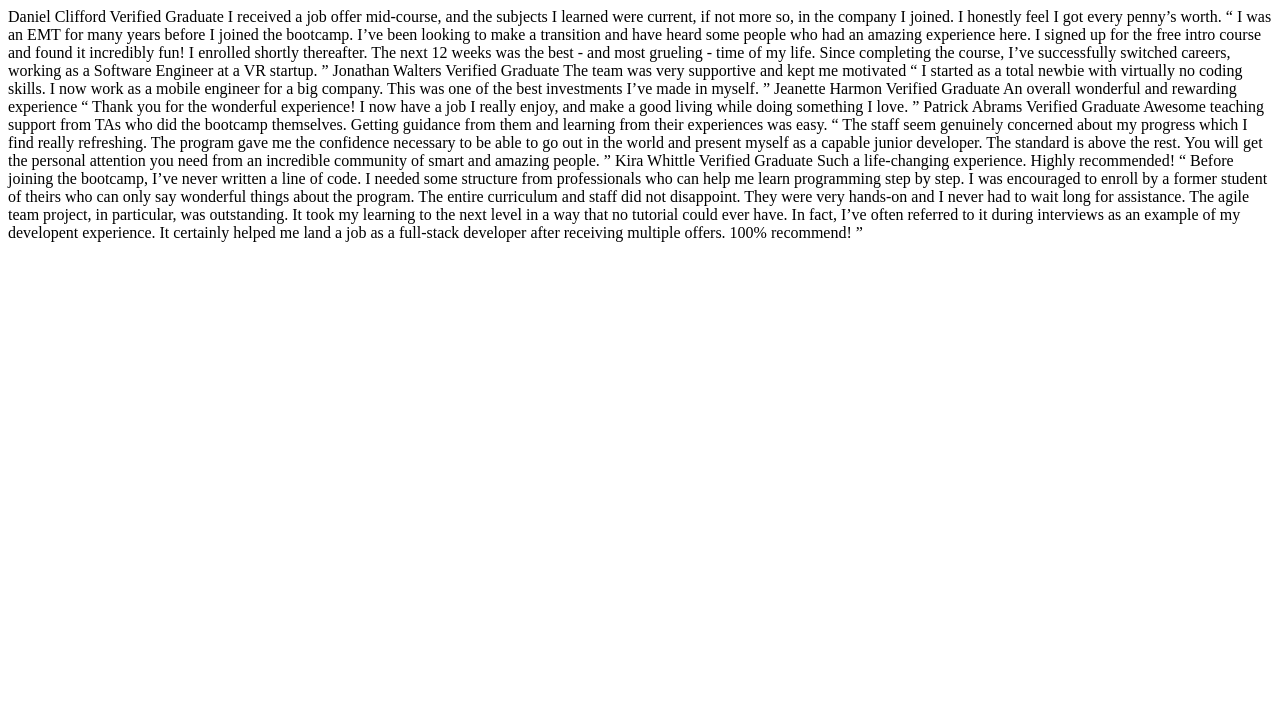
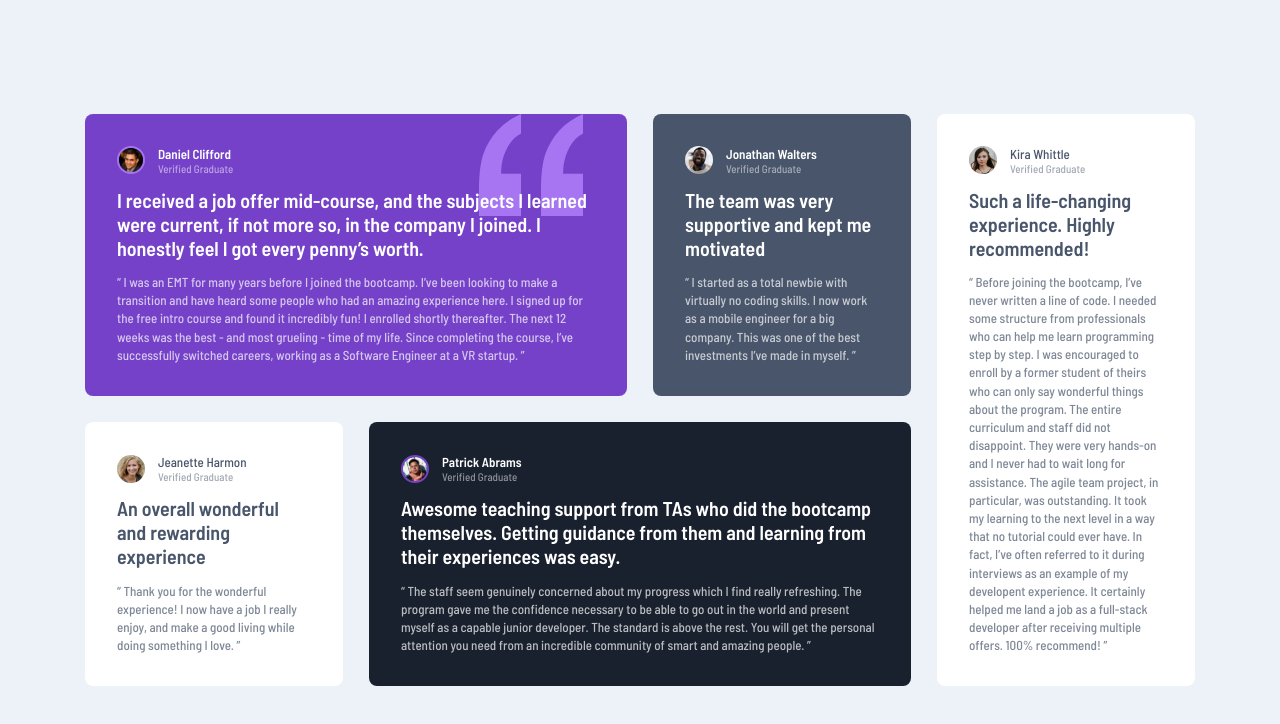
Before and after one commit to Steven-Ang/Frontend-Mentor-Testimonials-Grid-Section, a plain HTML site: page index.html in a window 1280 px wide. Drawn offline with Linux system fonts and the light colour scheme.

Commit message:
Add grid

```diff
--- a/index.html
+++ b/index.html
@@ -1,64 +1,159 @@
 <!DOCTYPE html>
 <html lang="en">
   <head>
-  <meta charset="UTF-8">
-  <meta name="viewport" content="width=device-width, initial-scale=1.0">
-  <link rel="icon" type="image/png" sizes="32x32" href="./images/favicon-32x32.png">
-  <link rel="stylesheet" href="main.css">
+    <meta charset="UTF-8" />
+    <meta name="viewport" content="width=device-width, initial-scale=1.0" />
+    <link
+      rel="icon"
+      type="image/png"
+      sizes="32x32"
+      href="./images/favicon-32x32.png"
+    />
+    <link rel="preconnect" href="https://fonts.googleapis.com" />
+    <link rel="preconnect" href="https://fonts.gstatic.com" crossorigin />
+    <link
+      href="https://fonts.googleapis.com/css2?family=Barlow+Semi+Condensed:wght@400;500;600&display=swap"
+      rel="stylesheet"
+    />
+    <link rel="stylesheet" href="main.css" />
     <title>Frontend Mentor | Testimonials grid section</title>
   </head>
   <body>
-  Daniel Clifford
-  Verified Graduate
-
-  I received a job offer mid-course, and the subjects I learned were current, if not more so,
-  in the company I joined. I honestly feel I got every penny’s worth.
-
-  “ I was an EMT for many years before I joined the bootcamp. I’ve been looking to make a
-  transition and have heard some people who had an amazing experience here. I signed up
-  for the free intro course and found it incredibly fun! I enrolled shortly thereafter.
-  The next 12 weeks was the best - and most grueling - time of my life. Since completing
-  the course, I’ve successfully switched careers, working as a Software Engineer at a VR startup. ”
-
-  Jonathan Walters
-  Verified Graduate
-
+    <main class="testimonials-container">
+      <article class="testimonial-card background-violet quote">
+        <div class="author-container">
+          <div class="author-image-container">
+            <img
+              class="author-image"
+              src="images/image-daniel.jpg"
+              alt="Daniel Clifford"
+            />
+          </div>
+          <div class="author-name-container">
+            <h2 class="author-name">Daniel Clifford</h2>
+            <p class="author-role">Verified Graduate</p>
+          </div>
+        </div>
+        <p class="testimonial-heading">
+          I received a job offer mid-course, and the subjects I learned were
+          current, if not more so, in the company I joined. I honestly feel I
+          got every penny’s worth.
+        </p>
+        <p class="testimonial-description">
+          “ I was an EMT for many years before I joined the bootcamp. I’ve been
+          looking to make a transition and have heard some people who had an
+          amazing experience here. I signed up for the free intro course and
+          found it incredibly fun! I enrolled shortly thereafter. The next 12
+          weeks was the best - and most grueling - time of my life. Since
+          completing the course, I’ve successfully switched careers, working as
+          a Software Engineer at a VR startup. ”
+        </p>
+      </article>
+      <article class="testimonial-card background-darkish-blue">
+        <div class="author-container">
+          <div class="author-image-container">
+            <img
+              class="author-image"
+              src="images/image-jonathan.jpg"
+              alt="Jonathan Walters"
+            />
+          </div>
+          <div class="author-name-container">
+            <h2 class="author-name">Jonathan Walters</h2>
+            <p class="author-role">Verified Graduate</p>
+          </div>
+        </div>
+        <p class="testimonial-heading">
           The team was very supportive and kept me motivated
-
-  “ I started as a total newbie with virtually no coding skills. I now work as a mobile engineer
-  for a big company. This was one of the best investments I’ve made in myself. ”
-
-  Jeanette Harmon
-  Verified Graduate
-
+        </p>
+        <p class="testimonial-description">
+          “ I started as a total newbie with virtually no coding skills. I now
+          work as a mobile engineer for a big company. This was one of the best
+          investments I’ve made in myself. ”
+        </p>
+      </article>
+      <article class="testimonial-card background-white">
+        <div class="author-container">
+          <div class="author-image-container">
+            <img
+              class="author-image"
+              src="images/image-jeanette.jpg"
+              alt="Jeanette Harmon"
+            />
+          </div>
+          <div class="author-name-container">
+            <h2 class="author-name">Jeanette Harmon</h2>
+            <p class="author-role">Verified Graduate</p>
+          </div>
+        </div>
+        <p class="testimonial-heading">
           An overall wonderful and rewarding experience
-
-  “ Thank you for the wonderful experience! I now have a job I really enjoy, and make a good living
-  while doing something I love. ”
-
-  Patrick Abrams
-  Verified Graduate
-
-  Awesome teaching support from TAs who did the bootcamp themselves. Getting guidance from them and
-  learning from their experiences was easy.
-
-  “ The staff seem genuinely concerned about my progress which I find really refreshing. The program
-  gave me the confidence necessary to be able to go out in the world and present myself as a capable
-  junior developer. The standard is above the rest. You will get the personal attention you need from
-  an incredible community of smart and amazing people. ”
-
-  Kira Whittle
-  Verified Graduate
-
+        </p>
+        <p class="testimonial-description">
+          “ Thank you for the wonderful experience! I now have a job I really
+          enjoy, and make a good living while doing something I love. ”
+        </p>
+      </article>
+      <article class="testimonial-card background-black">
+        <div class="author-container">
+          <div class="author-image-container">
+            <img
+              class="author-image"
+              src="images/image-patrick.jpg"
+              alt="Patrick Abrams"
+            />
+          </div>
+          <div class="author-name-container">
+            <h2 class="author-name">Patrick Abrams</h2>
+            <p class="author-role">Verified Graduate</p>
+          </div>
+        </div>
+        <p class="testimonial-heading">
+          Awesome teaching support from TAs who did the bootcamp themselves.
+          Getting guidance from them and learning from their experiences was
+          easy.
+        </p>
+        <p class="testimonial-description">
+          “ The staff seem genuinely concerned about my progress which I find
+          really refreshing. The program gave me the confidence necessary to be
+          able to go out in the world and present myself as a capable junior
+          developer. The standard is above the rest. You will get the personal
+          attention you need from an incredible community of smart and amazing
+          people. ”
+        </p>
+      </article>
+      <article class="testimonial-card background-white">
+        <div class="author-container">
+          <div class="author-image-container">
+            <img
+              class="author-image"
+              src="images/image-kira.jpg"
+              alt="  Kira Whittle
+"
+            />
+          </div>
+          <div class="author-name-container">
+            <h2 class="author-name">Kira Whittle</h2>
+            <p class="author-role">Verified Graduate</p>
+          </div>
+        </div>
+        <p class="testimonial-heading">
           Such a life-changing experience. Highly recommended!
-
-  “ Before joining the bootcamp, I’ve never written a line of code. I needed some structure from
-  professionals who can help me learn programming step by step. I was encouraged to enroll by a former
-  student of theirs who can only say wonderful things about the program. The entire curriculum and staff
-  did not disappoint. They were very hands-on and I never had to wait long for assistance. The agile team
-  project, in particular, was outstanding. It took my learning to the next level in a way that no tutorial
-  could ever have. In fact, I’ve often referred to it during interviews as an example of my developent
-  experience. It certainly helped me land a job as a full-stack developer after receiving multiple offers.
-  100% recommend! ”
+        </p>
+        <p class="testimonial-description">
+          “ Before joining the bootcamp, I’ve never written a line of code. I
+          needed some structure from professionals who can help me learn
+          programming step by step. I was encouraged to enroll by a former
+          student of theirs who can only say wonderful things about the program.
+          The entire curriculum and staff did not disappoint. They were very
+          hands-on and I never had to wait long for assistance. The agile team
+          project, in particular, was outstanding. It took my learning to the
+          next level in a way that no tutorial could ever have. In fact, I’ve
+          often referred to it during interviews as an example of my developent
+          experience. It certainly helped me land a job as a full-stack
+          developer after receiving multiple offers. 100% recommend! ”
+        </p>
+      </article>
+    </main>
   </body>
 </html>
--- a/main.css
+++ b/main.css
@@ -0,0 +1,217 @@
+:root {
+  --color-white: hsl(0, 0%, 100%);
+  --color-violet: hsl(263, 55%, 52%);
+  --color-dark-grayish-blue: hsl(217, 19%, 35%);
+  --color-dark-blackish-blue: hsl(219, 29%, 14%);
+
+  --color-light-gray: hsl(0, 0%, 81%);
+  --color-light-grayish-blue: hsl(210, 46%, 95%);
+  --color-light-violet: hsl(264, 82%, 70%);
+}
+
+*,
+*::before,
+*::after {
+  box-sizing: border-box;
+}
+
+* {
+  margin: 0;
+  padding: 0;
+}
+
+ul[role="list"],
+ol[role="list"] {
+  list-style: none;
+}
+
+html:focus-within {
+  scroll-behavior: smooth;
+}
+
+a:not([class]) {
+  text-decoration-skip-ink: auto;
+}
+
+img,
+picture,
+svg,
+video,
+canvas {
+  max-width: 100%;
+  height: auto;
+  vertical-align: middle;
+  font-style: italic;
+  background-repeat: no-repeat;
+  background-size: cover;
+}
+
+input,
+button,
+textarea,
+select {
+  font: inherit;
+}
+
+@media (prefers-reduced-motion: reduce) {
+  html:focus-within {
+    scroll-behavior: auto;
+  }
+
+  *,
+  *::before,
+  *::after {
+    animation-duration: 0.01ms !important;
+    animation-iteration-count: 1 !important;
+    transition-duration: 0.01ms !important;
+    scroll-behavior: auto !important;
+    transition: none;
+  }
+}
+
+body,
+html {
+  height: 100%;
+  scroll-behavior: smooth;
+}
+
+html {
+  font-size: 13px;
+}
+
+body {
+  display: grid;
+  justify-items: center;
+  align-items: center;
+  font-family: "Barlow Semi Condensed", sans-serif;
+  background-color: var(--color-light-grayish-blue);
+  margin: 2rem;
+  font-weight: 500;
+}
+
+.background-violet {
+  background-color: var(--color-violet);
+}
+
+.background-white {
+  background-color: var(--color-white);
+}
+
+.background-black {
+  background-color: var(--color-dark-blackish-blue);
+}
+
+.background-darkish-blue {
+  background-color: var(--color-dark-grayish-blue);
+}
+
+.quote {
+  background-image: url("./images/bg-pattern-quotation.svg");
+  background-repeat: no-repeat;
+  background-position: top right 10%;
+}
+
+.testimonials-container {
+  display: grid;
+  gap: 2rem;
+  grid-auto-columns: 1fr;
+  grid-template-areas:
+    "one"
+    "two"
+    "three"
+    "four"
+    "five";
+}
+
+.testimonial-card {
+  display: grid;
+  gap: 1rem;
+  padding: 2.462rem;
+  border-radius: 0.615rem;
+  color: var(--color-white);
+}
+
+.testimonial-card.background-violet .author-image {
+  border: 0.154rem solid var(--color-light-violet);
+}
+
+.testimonial-card.background-black .author-image {
+  border: 0.154rem solid var(--color-violet);
+}
+
+.testimonial-card.background-white {
+  color: var(--color-dark-grayish-blue);
+}
+
+.testimonial-card.background-white .author-name {
+  font-weight: 500;
+}
+
+.testimonial-card:nth-child(1) {
+  grid-area: one;
+}
+
+.testimonial-card:nth-child(2) {
+  grid-area: two;
+}
+
+.testimonial-card:nth-child(3) {
+  grid-area: three;
+}
+
+.testimonial-card:nth-child(4) {
+  grid-area: four;
+}
+
+.testimonial-card:nth-child(5) {
+  grid-area: five;
+  margin-bottom: 2em;
+}
+
+.author-container {
+  display: flex;
+  align-items: center;
+  gap: 1rem;
+}
+
+.author-image {
+  width: 2.154em;
+  height: 2.154em;
+  border-radius: 50%;
+}
+
+.author-name {
+  font-size: inherit;
+}
+
+.author-role {
+  font-size: 0.846rem;
+  opacity: 0.5;
+}
+
+.testimonial-heading {
+  font-size: 1.538rem;
+  font-weight: 600;
+}
+
+.testimonial-description {
+  line-height: 1.4;
+  opacity: 0.7;
+}
+
+@media screen and (min-width: 75em) {
+  body {
+    margin: 0;
+  }
+
+  .testimonials-container {
+    max-width: 1110px;
+    grid-template-areas:
+      "one one two five"
+      "three four four five";
+  }
+
+  .testimonial-card:nth-child(5) {
+    margin: 0;
+  }
+}
```
Lines whose indentation alone changed are shown as unchanged.
